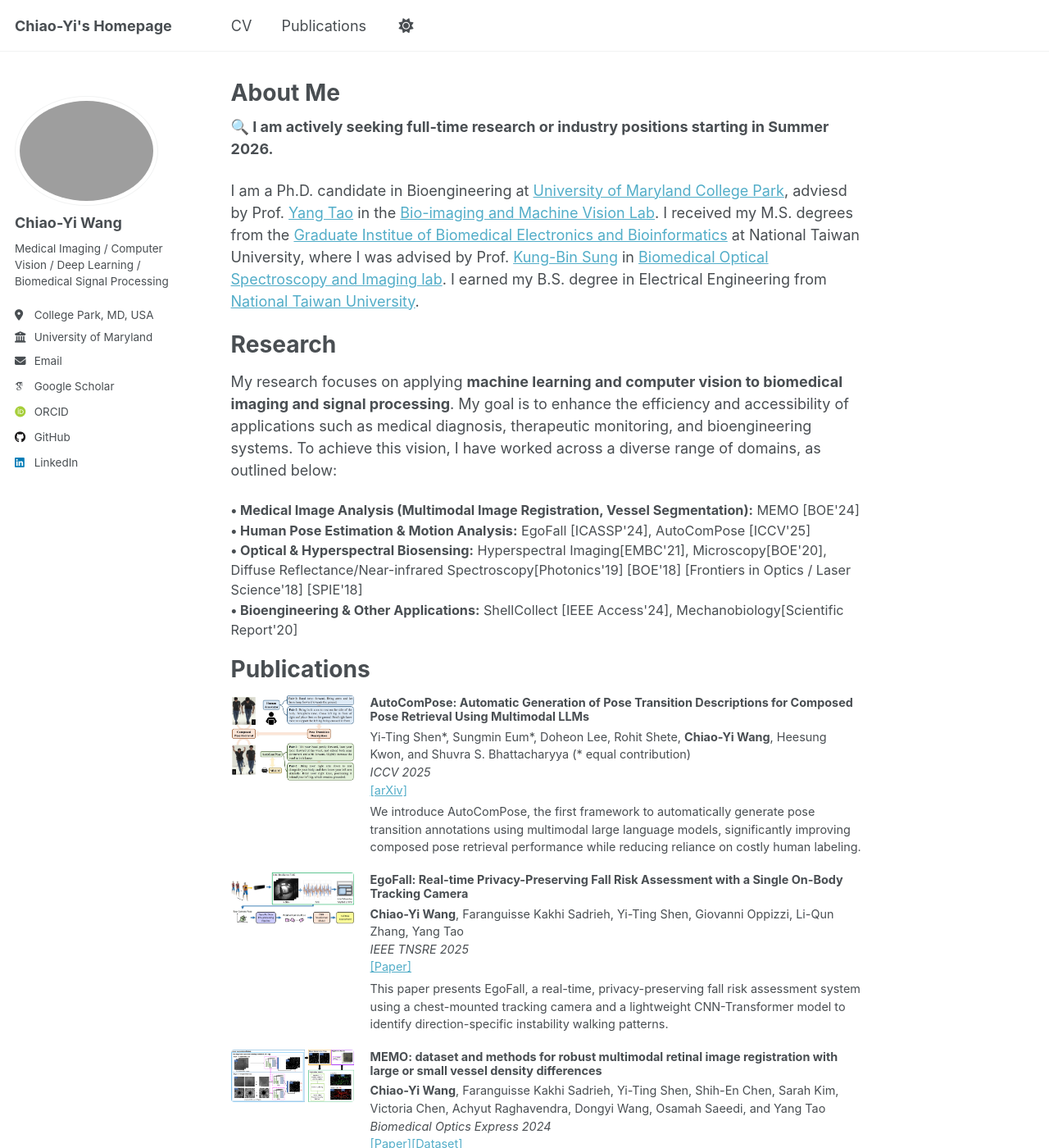
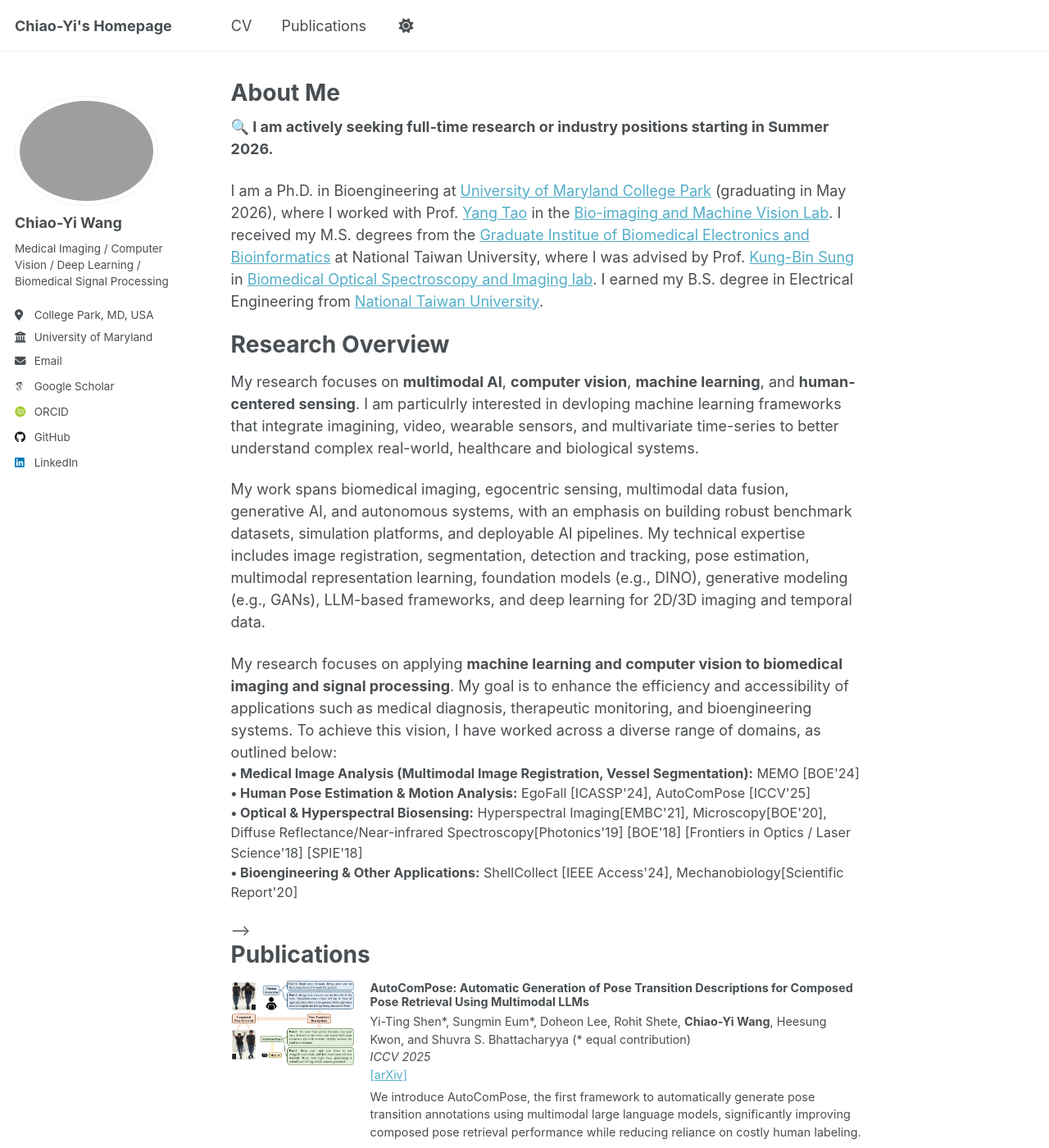
Before and after one commit to chiaoyiwang0424/chiaoyiwang0424.github.io, a Jekyll site: the page built from _pages/about.md, in a window 1280 px wide and 1400 px high. Shown: the whole window at 82% size. Built offline with Jekyll 4.4.1, drawn with Linux system fonts in a browser that asks for light colours; some web fonts are replaced.

Commit message:
revise research overview

```diff
--- a/_data/navigation.yml
+++ b/_data/navigation.yml
@@ -10,7 +10,7 @@
 main:
   - title: "CV"
     #url: /cv/
-    url: /files/CV_ChiaoYiWang_20260413_industry_v2.pdf
+    url: /files/CV_ChiaoYiWang_20260512_i_en.pdf
 
   - title: "Publications"
     #url: /publications/
--- a/_pages/about.md
+++ b/_pages/about.md
@@ -8,11 +8,17 @@ redirect_from:
 ---
 <b>🔍 I am actively seeking full-time research or industry positions starting in Summer 2026.</b>
 
-I am a Ph.D. candidate in Bioengineering at [University of Maryland College Park](https://bioe.umd.edu/), adviesd by Prof. [Yang Tao](https://bioe.umd.edu/clark/faculty/222/Yang-Tao) in the [Bio-imaging and Machine Vision Lab](https://taolab.umd.edu/). I received my M.S. degrees from the [Graduate Institue of Biomedical Electronics and Bioinformatics](https://www.bebi.ntu.edu.tw/?page_id=79&lang=en) at National Taiwan University, where I was advised by Prof. [Kung-Bin Sung](https://www.ee.ntu.edu.tw/bio1.php?teacher_id=945010) in [Biomedical Optical Spectroscopy and Imaging lab](https://homepage.ntu.edu.tw/~kbsung/). I earned my B.S. degree in Electrical Engineering from [National Taiwan University](https://web.ee.ntu.edu.tw/eng/index.php).
+I am a Ph.D. in Bioengineering at [University of Maryland College Park](https://bioe.umd.edu/) (graduating in May 2026), where I worked with Prof. [Yang Tao](https://bioe.umd.edu/clark/faculty/222/Yang-Tao) in the [Bio-imaging and Machine Vision Lab](https://taolab.umd.edu/). I received my M.S. degrees from the [Graduate Institue of Biomedical Electronics and Bioinformatics](https://www.bebi.ntu.edu.tw/?page_id=79&lang=en) at National Taiwan University, where I was advised by Prof. [Kung-Bin Sung](https://www.ee.ntu.edu.tw/bio1.php?teacher_id=945010) in [Biomedical Optical Spectroscopy and Imaging lab](https://homepage.ntu.edu.tw/~kbsung/). I earned my B.S. degree in Electrical Engineering from [National Taiwan University](https://web.ee.ntu.edu.tw/eng/index.php).
 
 
-Research
+Research Overview
 ======
+My research focuses on <strong>multimodal AI</strong>, <strong>computer vision</strong>, <strong>machine learning</strong>, and <strong>human-centered sensing</strong>. I am particulrly interested in devloping machine learning frameworks that integrate imagining, video, wearable sensors, and multivariate time-series to better understand complex real-world, healthcare and biological systems.
+
+My work spans biomedical imaging, egocentric sensing, multimodal data fusion, generative AI, and autonomous systems, with an emphasis on building robust benchmark datasets, simulation platforms, and deployable AI pipelines. My technical expertise includes image registration, segmentation, detection and tracking, pose estimation, multimodal representation learning, foundation models (e.g., DINO), generative modeling (e.g., GANs), LLM-based frameworks, and deep learning for 2D/3D imaging and temporal data.
+
+
+<!-->
 My research focuses on applying <strong>machine learning and computer vision to biomedical imaging and signal processing</strong>. My goal is to enhance the efficiency and accessibility of applications such as medical diagnosis, therapeutic monitoring, and bioengineering systems. To achieve this vision, I have worked across a diverse range of domains, as outlined below:
 <div style="font-size: 0.9em; margin-top: 0; margin-bottom: 20px;">
 <strong>&bull; Medical Image Analysis (Multimodal Image Registration, Vessel Segmentation):</strong> MEMO [BOE'24]<br>
@@ -21,7 +27,7 @@ My research focuses on applying <strong>machine learning and computer vision to
 <strong>&bull; Bioengineering & Other Applications:</strong> ShellCollect [IEEE Access'24], Mechanobiology[Scientific Report'20]<br>
 
 </div>
-
+-->
 
 
 
```
Also changed, not shown: 1 other file.
